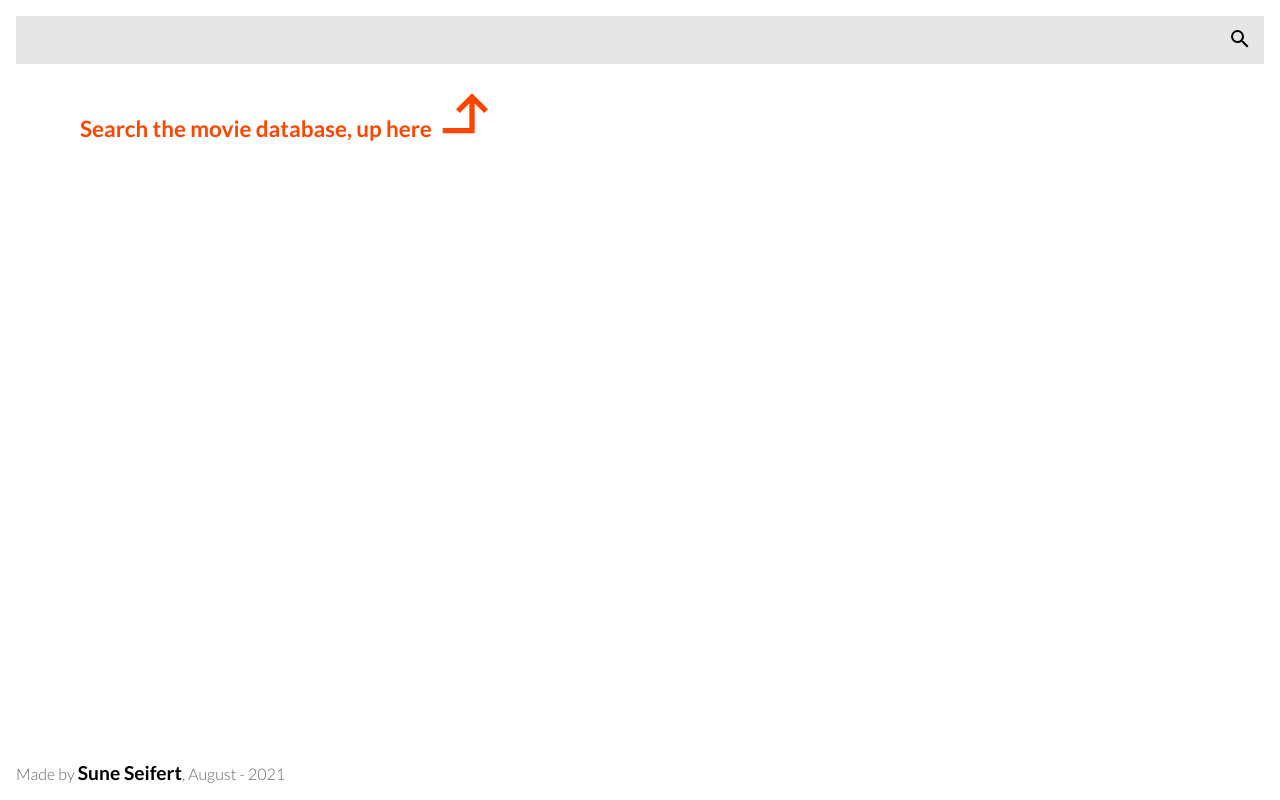
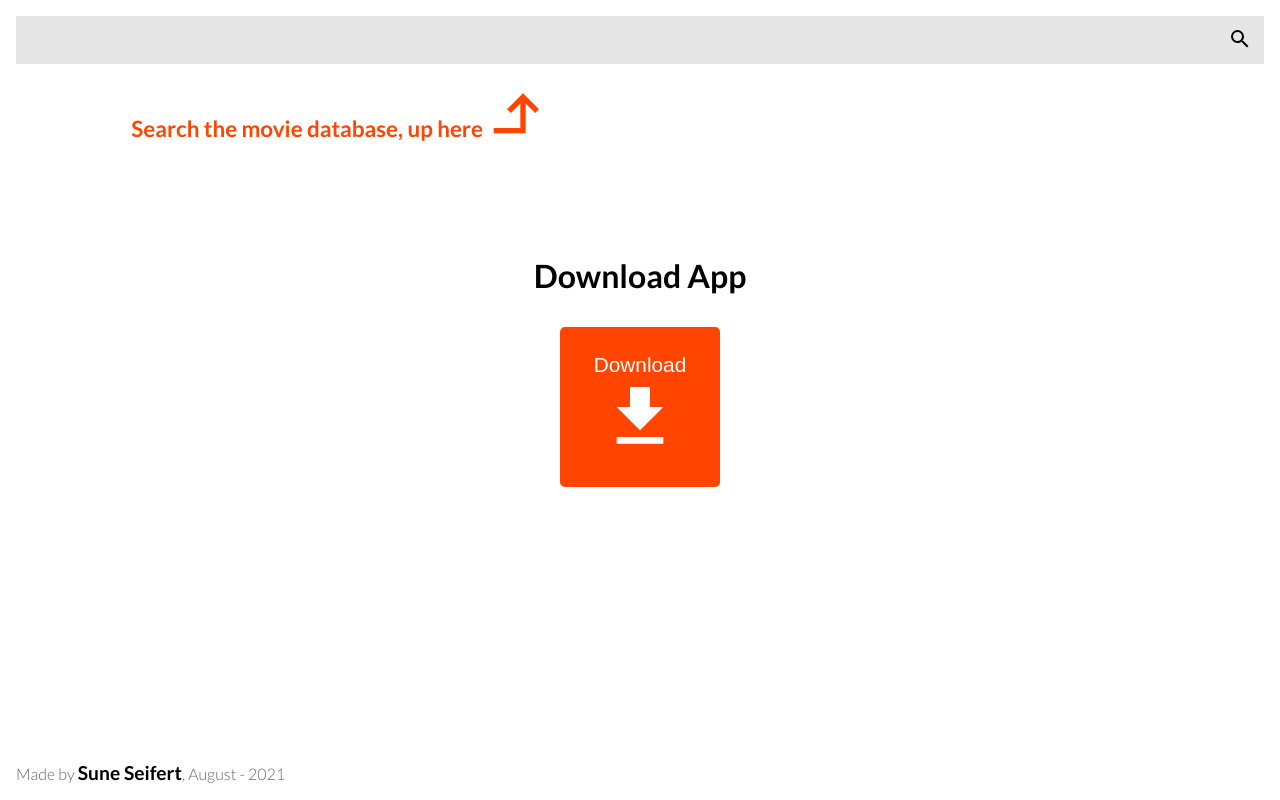
Before and after one commit to bqardi/moviedb-pwa, a React (Create React App) app: page / in a window 1280 px wide. Built offline with nearby package versions, Linux system fonts and the light colour scheme.

Commit message:
Download button added

```diff
--- /dev/null
+++ b/src/components/Download.js
@@ -0,0 +1,33 @@
+import { useEffect, useState } from "react";
+import "./Download.scss";
+
+function Download(){
+	var [deferredPrompt, setDeferredPrompt] = useState(null);
+
+	async function download(){
+		deferredPrompt.prompt();
+		var {outcome} = await deferredPrompt.userChoice;
+		console.log("Users response to the prompt: ", outcome);
+		deferredPrompt = null;
+	}
+
+	useEffect(() => {
+		window.addEventListener("beforeinstallprompt", e => {
+			e.preventDefault();
+			setDeferredPrompt(e);
+			console.log("Install prompt has been deferred!");
+		});
+	}, []);
+
+	return (
+		<section className="Download">
+			<h1 className="Download__title">Download App</h1>
+			<button className="Download__button" onClick={download}>
+				Download
+				<svg className="Download__icon" viewBox="0 0 24 24"><path d="M5,20H19V18H5M19,9H15V3H9V9H5L12,16L19,9Z"></path></svg>
+			</button>
+		</section>
+	);
+}
+
+export default Download;
--- /dev/null
+++ b/src/components/Download.scss
@@ -0,0 +1,33 @@
+.Download{
+	display: flex;
+	justify-content: center;
+	align-items: center;
+	flex-direction: column;
+	padding: 4rem 0;
+	@media screen and (min-width: 520px) {
+		padding: 6rem 1rem;
+	}
+	&__title{
+		font-size: 2em;
+		margin-bottom: 2rem;
+	}
+	&__button{
+		$size: 160px;
+		width: $size;
+		height: $size;
+		font-size: 1.3em;
+		border: none;
+		border-radius: 5px;
+		background-color: orangered;
+		color: white;
+		cursor: pointer;
+		transition: background-color .15s;
+		&:hover{
+			background-color: orange;
+		}
+	}
+	&__icon{
+		width: 80px;
+		fill: white;
+	}
+}
--- a/src/view/Home.js
+++ b/src/view/Home.js
@@ -1,11 +1,15 @@
+import Download from "../components/Download";
 import "./Home.scss";
 
 function Home(){
 	return (
-		<article className="Home">
-			Search the movie database, up here
-			<svg className="Home__arrow" viewBox="0 0 24 24"><path d="M19,15L13,21L11.58,19.58L15.17,16H4V4H6V14H15.17L11.58,10.42L13,9L19,15Z"></path></svg>
-		</article>
+		<main className="Home">
+			<Download />
+			<div className="Home__onboarding">
+				Search the movie database, up here
+				<svg className="Home__arrow" viewBox="0 0 24 24"><path d="M19,15L13,21L11.58,19.58L15.17,16H4V4H6V14H15.17L11.58,10.42L13,9L19,15Z"></path></svg>
+			</div>
+		</main>
 	);
 }
 
--- a/src/view/Home.scss
+++ b/src/view/Home.scss
@@ -1,9 +1,18 @@
 .Home{
-	font-weight: 700;
-	color: orangered;
+	position: relative;
+	padding: 40px 0 0;
 	@media screen and (min-width: 520px) {
-		font-size: 1.4em;
-		padding: 0 5vw;
+		padding: 80px 0 0;
+	}
+	&__onboarding{
+		position: absolute;
+		top: 0;
+		font-weight: 700;
+		color: orangered;
+		@media screen and (min-width: 520px) {
+			font-size: 1.4em;
+			left: 9vw;
+		}
 	}
 	&__arrow{
 		transform: rotate(-90deg);
```
